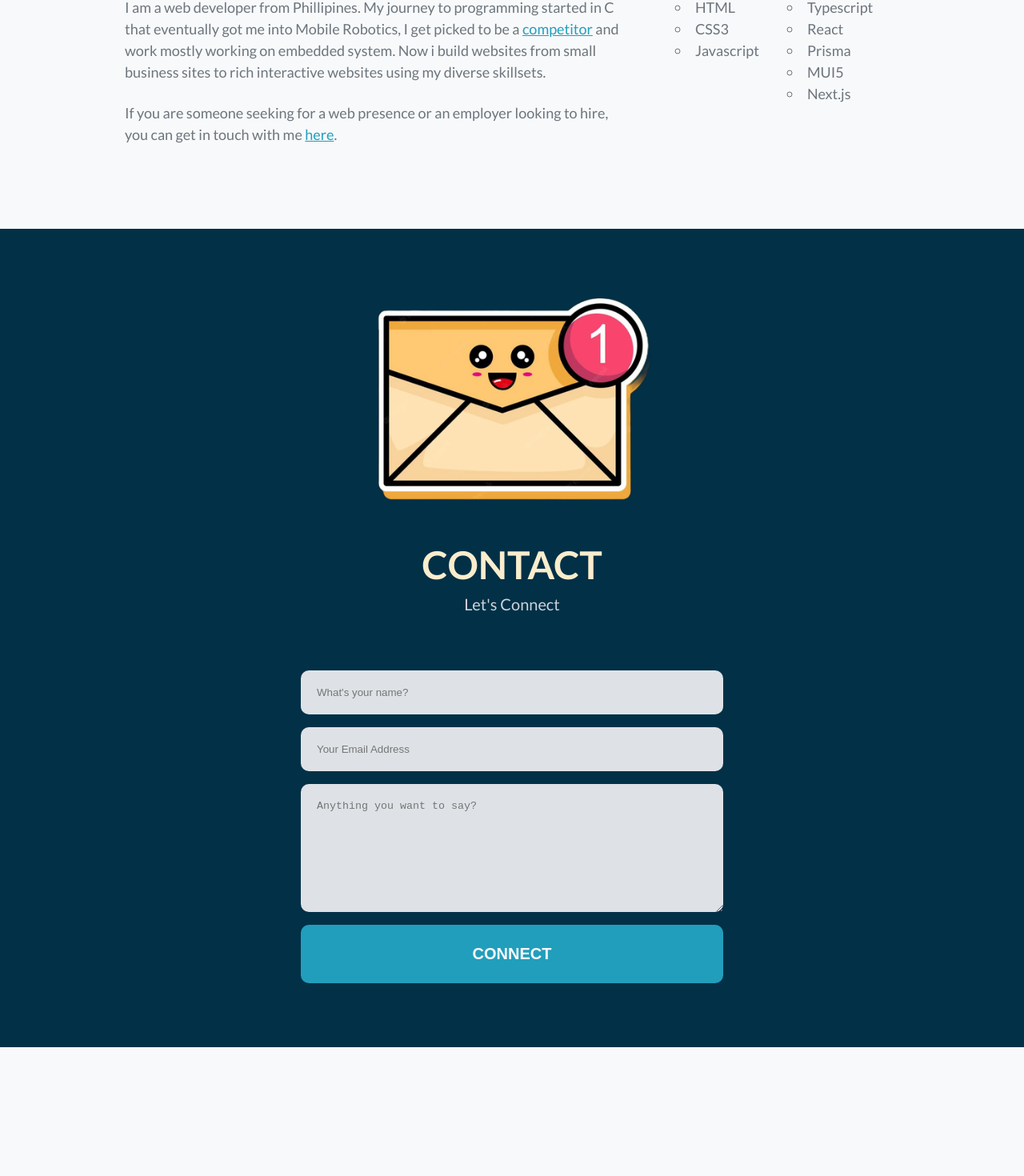
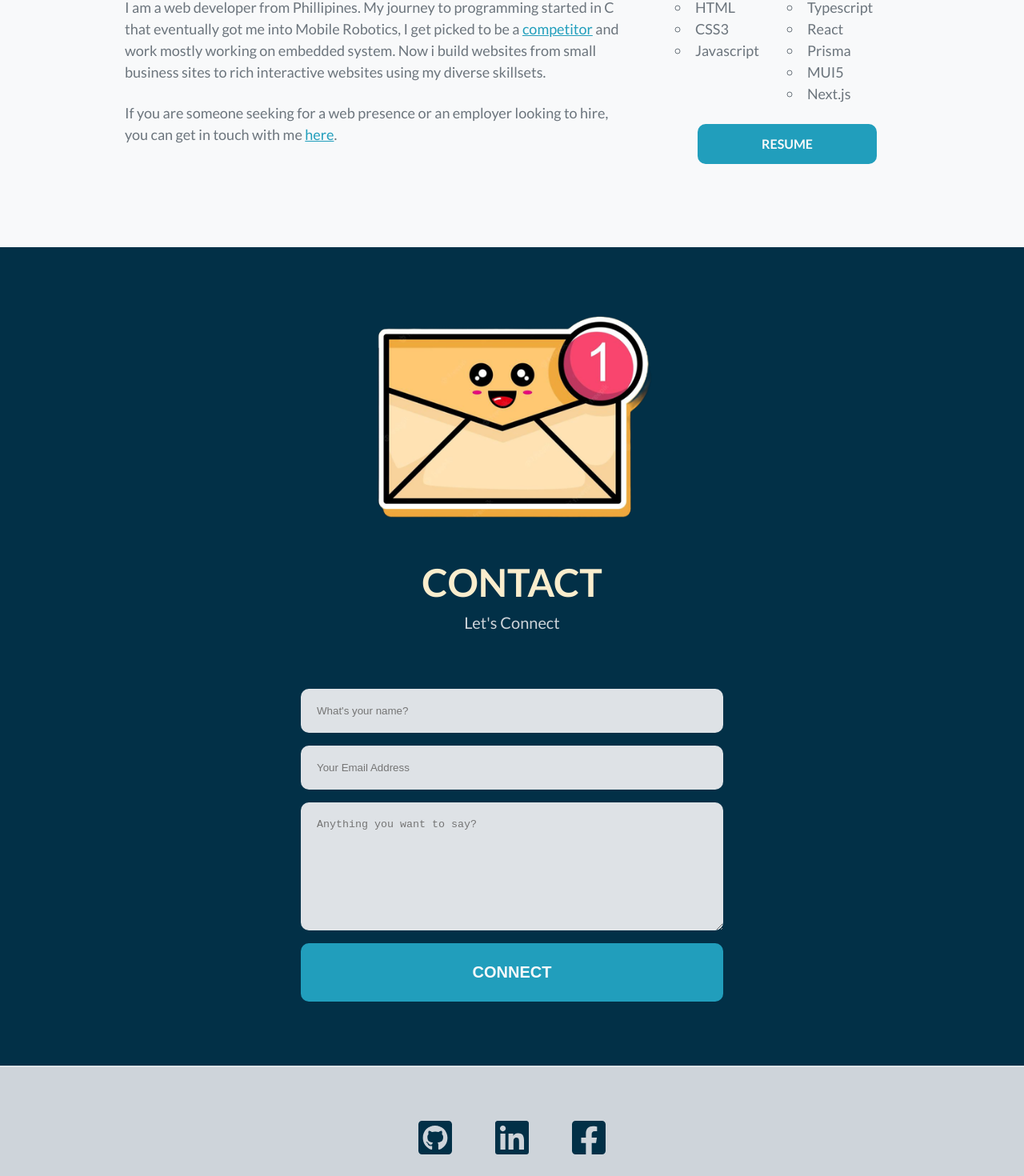
Before and after one commit to jcarloasilo/jcarlo, a React (Vite) app: page / in a window 1280 px wide. Shown: the part 2417-3887 px from the top of the page at 80% size. Before the commit the page ends 3726 px from the top, so only its background shows below. Built offline with nearby package versions, Linux system fonts and the light colour scheme.

Commit message:
Resume button

```diff
--- a/package.json
+++ b/package.json
@@ -13,6 +13,7 @@
     "emailjs-com": "^3.2.0",
     "react": "^18.2.0",
     "react-dom": "^18.2.0",
+    "react-icons": "^4.7.1",
     "react-portal": "^4.2.2",
     "react-responsive-carousel": "^3.2.23"
   },
--- a/src/App.module.css
+++ b/src/App.module.css
@@ -124,6 +124,32 @@ li {
   grid-template-columns: repeat(2, 1fr);
 }
 
+#about .resume {
+  width: 80%;
+  margin: 0 auto;
+  display: flex;
+  justify-content: center;
+  align-items: center;
+  text-decoration: none;
+  cursor: pointer;
+  background-color: var(--medium-blue);
+  color: var(--solid-white);
+  font-weight: 700;
+  border-radius: 10px;
+  padding: 0.8em 0;
+  border: 0;
+  transition: 0.5s;
+}
+
+#about .resume:hover {
+  background-color: var(--soft-orange);
+  /* color: var(--dark-blue); */
+}
+
+#about .resume > span {
+  color: var(--solid-white);
+}
+
 @media (min-width: 900px) {
   .description {
     grid-template-columns: repeat(3, 1fr);
--- a/src/App.tsx
+++ b/src/App.tsx
@@ -5,6 +5,9 @@ import WorkImage from "./assets/work.png";
 import HumanImage from "./assets/human-code.png";
 import ContactImage from "./assets/paper.png";
 import ProjectList from "./components/ProjectList";
+
+import MyResume from "./assets/RESUME-ASILO.pdf";
+
 import { useRef, useState } from "react";
 
 import emailjs from "@emailjs/browser";
@@ -126,6 +129,10 @@ function App() {
                   <li>Next.js</li>
                 </ul>
               </div>
+
+              <a className={styles.resume} href={MyResume} download="John Carlo Asilo Resume">
+                <span>RESUME</span>
+              </a>
             </div>
           </div>
         </div>
--- a/src/layouts/Footer.module.css
+++ b/src/layouts/Footer.module.css
@@ -1,5 +1,24 @@
 .main-footer {
-  padding: 3em;
   background-color: var(--gray-300);
   border-top: solid 2px var(--gray-200);
+  display: flex;
+  justify-content: center;
+  padding: 4em;
+  gap: 3rem;
 }
+
+.icon {
+  font-size: 2.5rem;
+  color: var(--dark-blue);
+  cursor: pointer;
+}
+
+@media (min-width: 600px) {
+  .icon {
+    font-size: 3rem;
+  }
+}
+
+.icon:hover {
+  opacity: 0.9;
+}
--- a/src/layouts/Footer.tsx
+++ b/src/layouts/Footer.tsx
@@ -1,9 +1,25 @@
 import React from "react";
+
+import { FaGithubSquare, FaLinkedin, FaFacebookSquare } from "react-icons/fa";
 
 import styles from "./Footer.module.css";
 
 const Footer = () => {
-  return <footer className={styles["main-footer"]}></footer>;
+  return (
+    <footer className={styles["main-footer"]}>
+      <a href="https://github.com/fhero2030">
+        <FaGithubSquare className={styles.icon} />
+      </a>
+
+      <a href="https://www.linkedin.com/in/john-carlo-asilo-679047204/">
+        <FaLinkedin className={styles.icon} />
+      </a>
+
+      <a href="https://www.facebook.com/parfum098/">
+        <FaFacebookSquare className={styles.icon} />
+      </a>
+    </footer>
+  );
 };
 
 export default Footer;
--- a/src/layouts/PageLayout.tsx
+++ b/src/layouts/PageLayout.tsx
@@ -26,7 +26,7 @@ const PageLayout = (props: Props) => {
           contactScroll={contactScroll}
         />
         <main>{children}</main>
-        {/* <Footer /> */}
+        <Footer />
       </div>
     </>
   );
```
Also changed, not shown: 2 other files (tests, documents, lock files or other folders).
